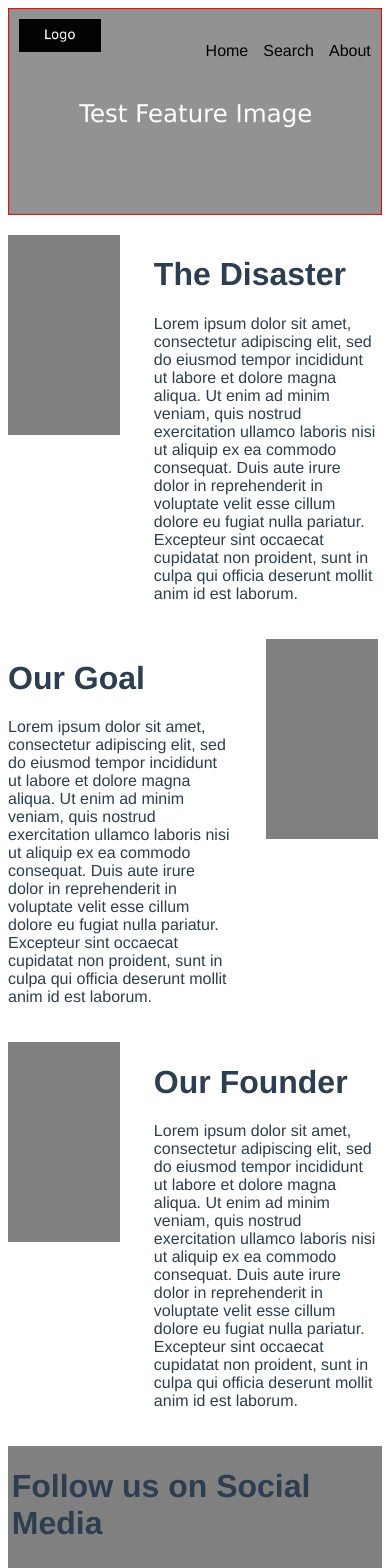
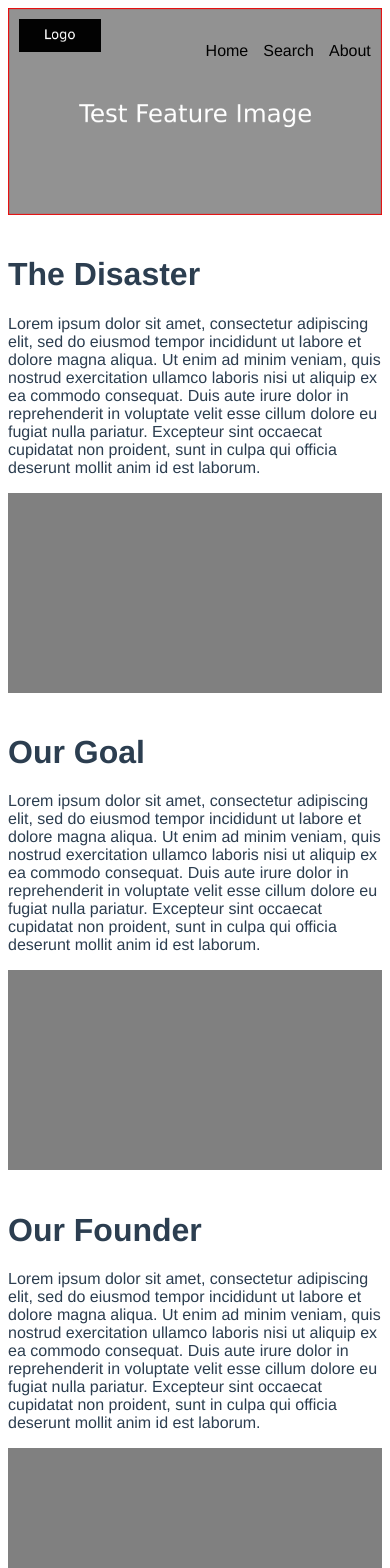
Before and after one commit to Sultana-UWP/sultana-frontend, a Vue app in the folder development/: page /#/about in a window 390 px wide. Shown: the top 1568 px of the page. Built offline with nearby package versions, Linux system fonts and the light colour scheme.

Commit message:
HTML and CSS roughly finished, will make changes if needed.

```diff
--- a/development/src/App.vue
+++ b/development/src/App.vue
@@ -14,7 +14,9 @@
           </nav>
         </div>
       </div>
-      <router-view />
+      <div id="content-container">
+        <router-view />
+      </div>
       <div id="bottom">
         <h1>Follow us on Social Media</h1>
         <ul>
@@ -54,17 +56,17 @@
     font-family: Avenir, Helvetica, Arial, sans-serif;
     -webkit-font-smoothing: antialiased;
     -moz-osx-font-smoothing: grayscale;
-    /*text-align: center;*/
     color: #2c3e50;
     overflow: hidden;
+  }
+
+  #content-container{
+    padding: 20px;
   }
 
   #feature{
     display: flex;
     flex-flow: row nowrap;
-    /*align-items: center;*/
-    /*justify-content: center;*/
-    /*text-align: center;*/
     z-index: 0;
   }
 
@@ -151,6 +153,29 @@
     margin-left: 9%;
   }
 
+  @media screen and (max-width: 800px){
+    .columnLarge, .columnSmall{
+      width: 100%;
+      margin: 0;
+    }
+
+    .columnLarge:last-child, .columnSmall:last-child{
+      margin-left: 0;
+    }
+
+    .mobile-view{
+      display: block;
+    }
+
+    .desktop-view{
+      display: none;
+    }
+
+    #content-container{
+      padding: 0;
+    }
+  }
+
   .row{
     margin-top: 20px;
   }
--- a/development/src/components/views/About.vue
+++ b/development/src/components/views/About.vue
@@ -1,6 +1,7 @@
 <template>
     <div class="about">
 
+        <div class="desktop-view">
             <div class="row">
                 <div class="columnSmall">
                     <div class="test"></div>
@@ -8,6 +9,19 @@
                 <div class="columnLarge">
                     <h1>The Disaster</h1>
                     <p>Lorem ipsum dolor sit amet, consectetur adipiscing elit, sed do eiusmod tempor incididunt ut labore et dolore magna aliqua. Ut enim ad minim veniam, quis nostrud exercitation ullamco laboris nisi ut aliquip ex ea commodo consequat. Duis aute irure dolor in reprehenderit in voluptate velit esse cillum dolore eu fugiat nulla pariatur. Excepteur sint occaecat cupidatat non proident, sunt in culpa qui officia deserunt mollit anim id est laborum.</p>
+                </div>
+            </div>
+        </div>
+
+        <div class="mobile-view">
+            <div class="row">
+                <div class="columnLarge">
+                    <h1>The Disaster</h1>
+                    <p>Lorem ipsum dolor sit amet, consectetur adipiscing elit, sed do eiusmod tempor incididunt ut labore et dolore magna aliqua. Ut enim ad minim veniam, quis nostrud exercitation ullamco laboris nisi ut aliquip ex ea commodo consequat. Duis aute irure dolor in reprehenderit in voluptate velit esse cillum dolore eu fugiat nulla pariatur. Excepteur sint occaecat cupidatat non proident, sunt in culpa qui officia deserunt mollit anim id est laborum.</p>
+                </div>
+                <div class="columnSmall">
+                    <div class="test"></div>
+                </div>
             </div>
         </div>
 
@@ -21,6 +35,7 @@
             </div>
         </div>
 
+        <div class="desktop-view">
             <div class="row">
                 <div class="columnSmall">
                     <div class="test"></div>
@@ -30,6 +45,20 @@
                     <p>Lorem ipsum dolor sit amet, consectetur adipiscing elit, sed do eiusmod tempor incididunt ut labore et dolore magna aliqua. Ut enim ad minim veniam, quis nostrud exercitation ullamco laboris nisi ut aliquip ex ea commodo consequat. Duis aute irure dolor in reprehenderit in voluptate velit esse cillum dolore eu fugiat nulla pariatur. Excepteur sint occaecat cupidatat non proident, sunt in culpa qui officia deserunt mollit anim id est laborum.</p>
                 </div>
             </div>
+        </div>
+
+        <div class="mobile-view">
+            <div class="row">
+                <div class="columnLarge">
+                    <h1>Our Founder</h1>
+                    <p>Lorem ipsum dolor sit amet, consectetur adipiscing elit, sed do eiusmod tempor incididunt ut labore et dolore magna aliqua. Ut enim ad minim veniam, quis nostrud exercitation ullamco laboris nisi ut aliquip ex ea commodo consequat. Duis aute irure dolor in reprehenderit in voluptate velit esse cillum dolore eu fugiat nulla pariatur. Excepteur sint occaecat cupidatat non proident, sunt in culpa qui officia deserunt mollit anim id est laborum.</p>
+                </div>
+                <div class="columnSmall">
+                    <div class="test"></div>
+                </div>
+            </div>
+        </div>
+
     </div>
 </template>
 
--- a/development/src/components/views/Search.vue
+++ b/development/src/components/views/Search.vue
@@ -1,5 +1,20 @@
 <template>
+    <div class="search">
+        <form action="action_page.php">
 
+            <label for="fname">First Name</label>
+            <input type="text" id="fname" name="firstname" placeholder="First Name">
+
+            <label for="lname">Last Name</label>
+            <input type="text" id="lname" name="lastname" placeholder="Last Name">
+
+            <label for="regi">Regiment</label>
+            <input type="text" id="regi" name="regiment" placeholder="Regiment">
+
+            <input type="submit" value="Search">
+
+        </form>
+    </div>
 </template>
 
 <script>
@@ -10,4 +25,31 @@
 
 <style scoped>
 
+    input[type=text], select, textarea {
+        width: 100%;
+        padding: 12px;
+        box-sizing: border-box;
+        margin-top: 6px;
+        margin-bottom: 16px;
+        resize: vertical;
+    }
+
+    input[type=submit] {
+        background-color: gray;
+        color: white;
+        padding: 12px 20px;
+        border: none;
+        cursor: pointer;
+    }
+
+    input[type=submit]:hover {
+        background-color: lightgray;
+    }
+
+    .search {
+        background-color: darkgray;
+        padding: 20px;
+        margin-top: 20px;
+    }
+
 </style>
```
Lines whose indentation alone changed are shown as unchanged.
